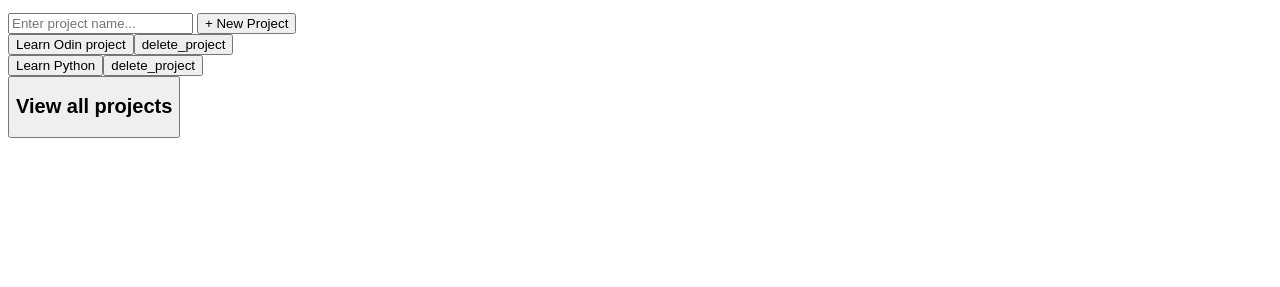
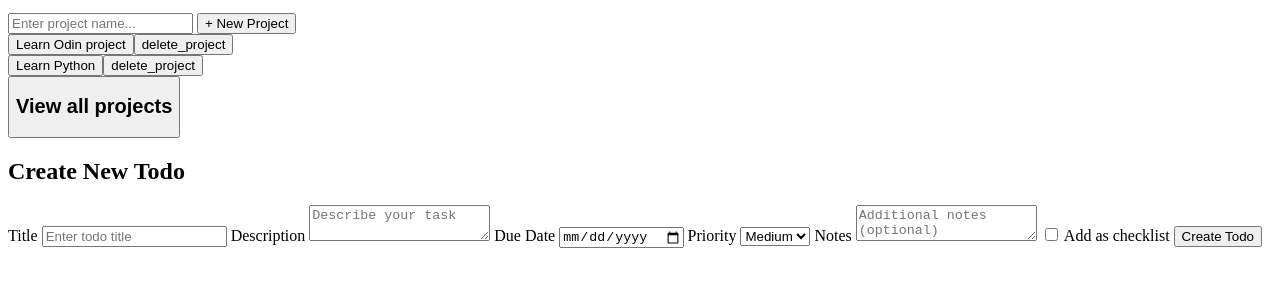
Before and after one commit to basnet194dipak/Project-Todo-List, a website built with webpack: page src/template.html in a window 1280 px wide. Shown: the part 163-450 px from the top of the page. Built offline with nearby package versions, Linux system fonts and the light colour scheme.

Commit message:
add todo form in html

```diff
--- a/src/template.html
+++ b/src/template.html
@@ -48,7 +48,68 @@
       <section class="search"></section>
       <section id="visuals">
         <div id="todo">
-          <div id="control_section"></div>
+          <div id="control_section">
+              <form id="todo-form">
+                <h2>Create New Todo</h2>
+                <!-- Todo title -->
+                <label for="title">Title</label>
+                <input
+                  type="text"
+                  id="title"
+                  name="title"
+                  placeholder="Enter todo title"
+                  required
+                />
+
+                <!-- Description -->
+                <label for="description">Description</label>
+                <textarea
+                  id="description"
+                  name="description"
+                  placeholder="Describe your task"
+                  required
+                ></textarea>
+
+                <!-- Due date -->
+                <label for="dueDate">Due Date</label>
+                <input
+                  type="date"
+                  id="dueDate"
+                  name="dueDate"
+                  required
+                />
+
+                <!-- Priority -->
+                <label for="priority">Priority</label>
+                <select id="priority" name="priority">
+                  <option value="high">High</option>
+                  <option value="medium" selected>Medium</option>
+                  <option value="low">Low</option>
+                </select>
+
+                <!-- Notes -->
+                <label for="notes">Notes</label>
+                <textarea
+                  id="notes"
+                  name="notes"
+                  placeholder="Additional notes (optional)"
+                ></textarea>
+
+                <!-- Checklist -->
+                <label for="checklist">
+                  <input
+                    type="checkbox"
+                    id="checklist"
+                    name="checklist"
+                    value="true"
+                  />
+                  Add as checklist
+                </label>
+
+                <button type="submit">Create Todo</button>
+              </form>
+
+          </div>
           <div id="view_sections"></div>
         </div>
         <div id="todo_details"></div>
```
